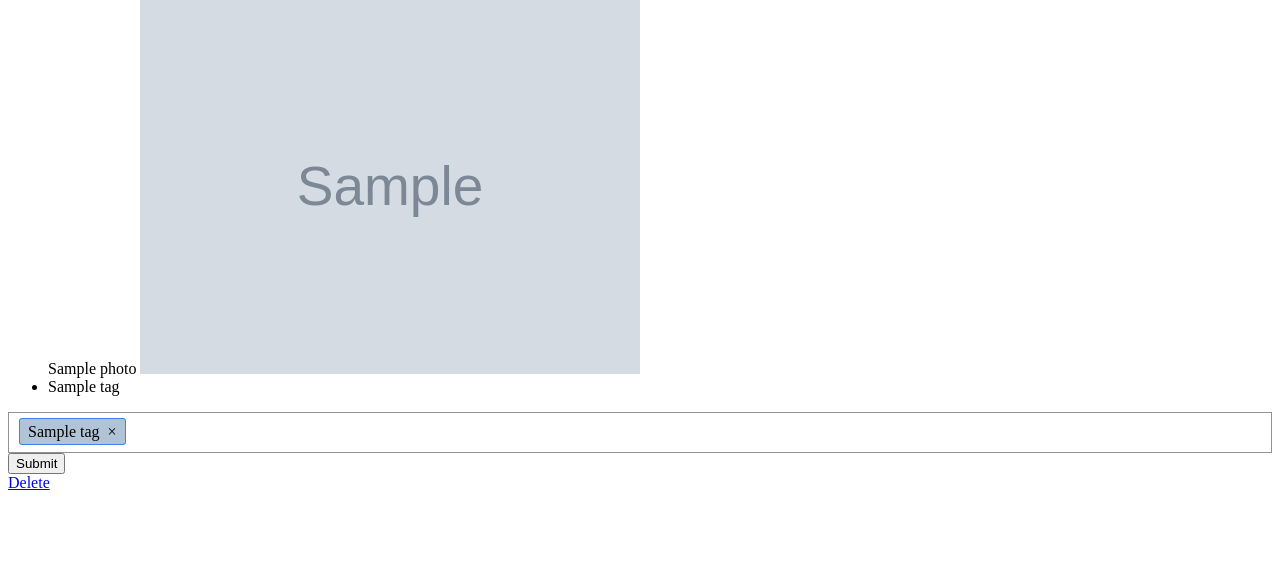
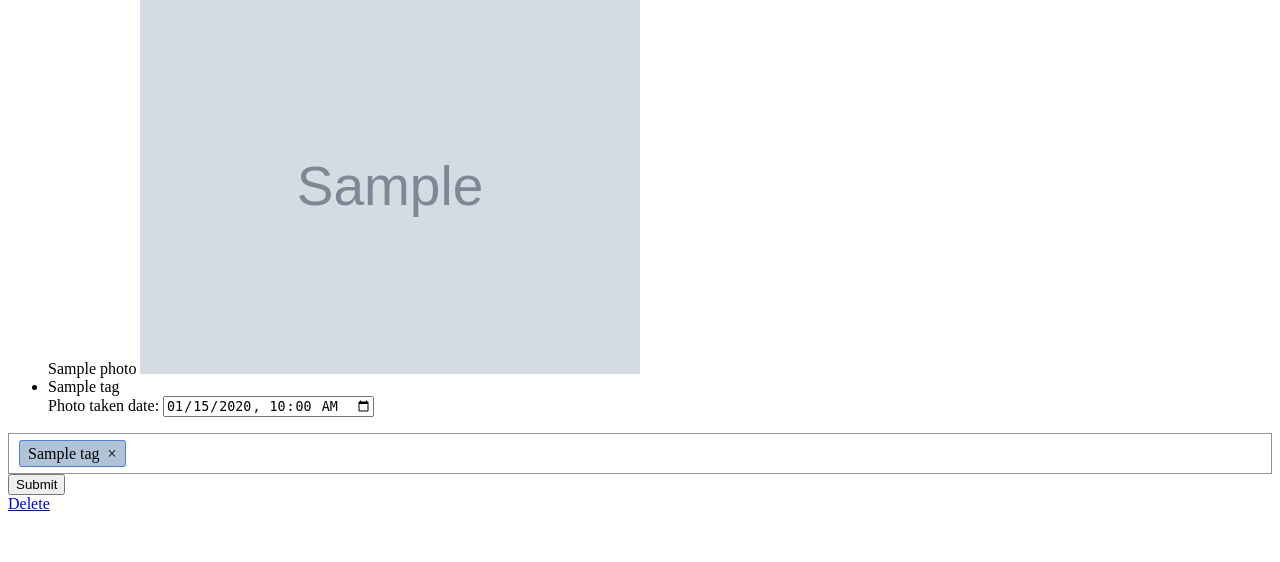
Before and after one commit to Anglbor/photos, a Django app: page /photo/1/ in a window 1280 px wide. Shown: the part 238-800 px from the top of the page. Run offline with Django 4.2, Linux system fonts and the light colour scheme; a user stored in the database is signed in; tables that the repository leaves empty hold one stand-in row (values such as "Sample post"); grey boxes marked "Sample" are stand-in pictures.

Commit message:
adding dates to the photos

```diff
--- a/photo_app/models.py
+++ b/photo_app/models.py
@@ -1,3 +1,6 @@
+from datetime import datetime
+
+import django.utils
 from django.db import models
 from django.db.models import DateTimeField
 from django.contrib.auth.models import User
@@ -37,7 +40,7 @@ class Photo(models.Model):
     sender = models.ForeignKey(User, on_delete=models.CASCADE)
     # date_sent = models.DateTimeField(auto_now_add=True)
     # take_by = models.CharField(max_length=256)
-    # take_date = DateTimeField(null=True)
+    taken_date = DateTimeField(null=True, default=django.utils.timezone.now)
     tag = models.ManyToManyField(Tag)
 
     def __str__(self):
--- a/photo_app/templates/photo.html
+++ b/photo_app/templates/photo.html
@@ -11,6 +11,11 @@
     <li>{{tag.tag_name}}</li>
 
     {% endfor %}
+
+    <label for="taken-date">Photo taken date:</label>
+
+<input type="datetime-local" id="taken-date"
+       name="taken-date" value="{{taken_date|date:'Y-m-d'}}T{{taken_date|time:'H:i'}}">
 </ul>
 
 <link href="{% static 'static/js/tagger.css' %}" rel="stylesheet">
--- a/photo_app/views.py
+++ b/photo_app/views.py
@@ -220,8 +220,12 @@ class PhotoView(View):
         alltags = [tag.tag_name for tag in Tag.objects.filter(user=request.user.id)]
         js_alltags = json.dumps(alltags)
 
+
+        taken_date = photo.taken_date
+
         form = DisplayForm()
         ctx = {
+            'taken_date': taken_date,
             'photo': photo,
             'js_tags': js_tags,
             "js_alltags": js_alltags
```
